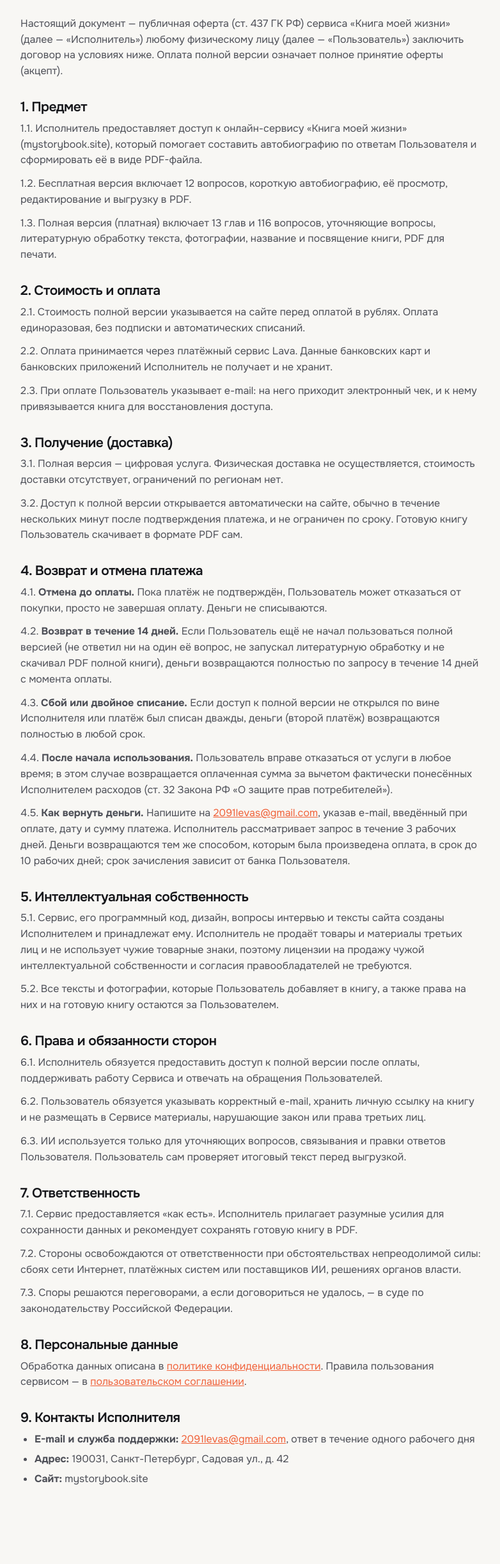
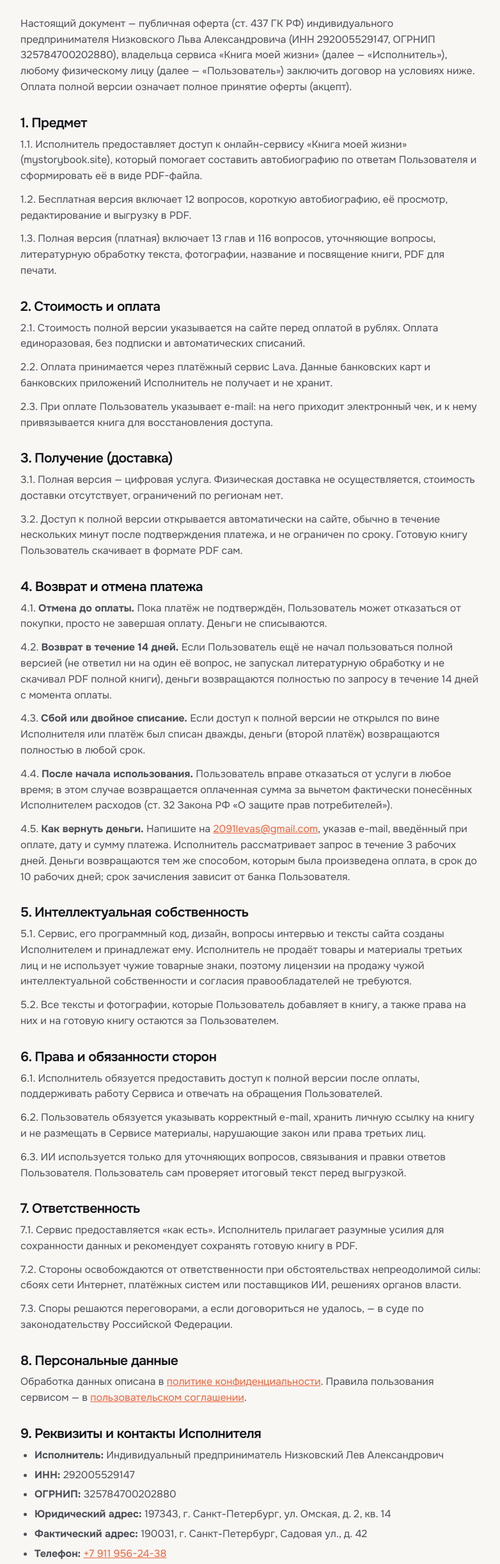
Before and after one commit to LevNiz/mystory, a plain HTML site: page web/terms.html in a window 1280 px wide. Shown: the part 192-2637 px from the top of the page at 64% size, without its empty margins (248-1030 px from the left). Before the commit the page ends 2608 px from the top, so only its background shows below. Drawn offline with Linux system fonts and the light colour scheme.

Commit message:
Реквизиты ИП и телефон в оферте, политике, соглашении и контактах
Co-Authored-By: Claude Opus 5.5 <noreply@anthropic.com>

```diff
--- a/web/terms.html
+++ b/web/terms.html
@@ -19,7 +19,7 @@
     <h1>Публичная оферта</h1>
     <p class="doc__meta">Редакция от 13 ноября 2026 года</p>
 
-    <p>Настоящий документ — публичная оферта (ст. 437 ГК РФ) сервиса «Книга моей жизни» (далее — «Исполнитель») любому физическому лицу (далее — «Пользователь») заключить договор на условиях ниже. Оплата полной версии означает полное принятие оферты (акцепт).</p>
+    <p>Настоящий документ — публичная оферта (ст. 437 ГК РФ) индивидуального предпринимателя Низковского Льва Александровича (ИНН 292005529147, ОГРНИП 325784700202880), владельца сервиса «Книга моей жизни» (далее — «Исполнитель»), любому физическому лицу (далее — «Пользователь») заключить договор на условиях ниже. Оплата полной версии означает полное принятие оферты (акцепт).</p>
 
     <h2>1. Предмет</h2>
     <p>1.1. Исполнитель предоставляет доступ к онлайн-сервису «Книга моей жизни» (mystorybook.site), который помогает составить автобиографию по ответам Пользователя и сформировать её в виде PDF-файла.</p>
@@ -59,10 +59,15 @@
     <h2>8. Персональные данные</h2>
     <p>Обработка данных описана в <a href="/privacy.html">политике конфиденциальности</a>. Правила пользования сервисом — в <a href="/agreement.html">пользовательском соглашении</a>.</p>
 
-    <h2 id="contacts">9. Контакты Исполнителя</h2>
+    <h2 id="contacts">9. Реквизиты и контакты Исполнителя</h2>
     <ul>
+      <li><strong>Исполнитель:</strong> Индивидуальный предприниматель Низковский Лев Александрович</li>
+      <li><strong>ИНН:</strong> 292005529147</li>
+      <li><strong>ОГРНИП:</strong> 325784700202880</li>
+      <li><strong>Юридический адрес:</strong> 197343, г. Санкт-Петербург, ул. Омская, д. 2, кв. 14</li>
+      <li><strong>Фактический адрес:</strong> 190031, г. Санкт-Петербург, Садовая ул., д. 42</li>
+      <li><strong>Телефон:</strong> <a href="tel:+79119562438">+7 911 956-24-38</a></li>
       <li><strong>E-mail и служба поддержки:</strong> <a href="mailto:2091levas@gmail.com">2091levas@gmail.com</a>, ответ в течение одного рабочего дня</li>
-      <li><strong>Адрес:</strong> 190031, Санкт-Петербург, Садовая ул., д. 42</li>
       <li><strong>Сайт:</strong> mystorybook.site</li>
     </ul>
   </main>
```
Also changed, not shown: web/agreement.html (+2 -2 lines), web/contacts.html (+9 -2 lines), web/privacy.html (+5 -2 lines).
